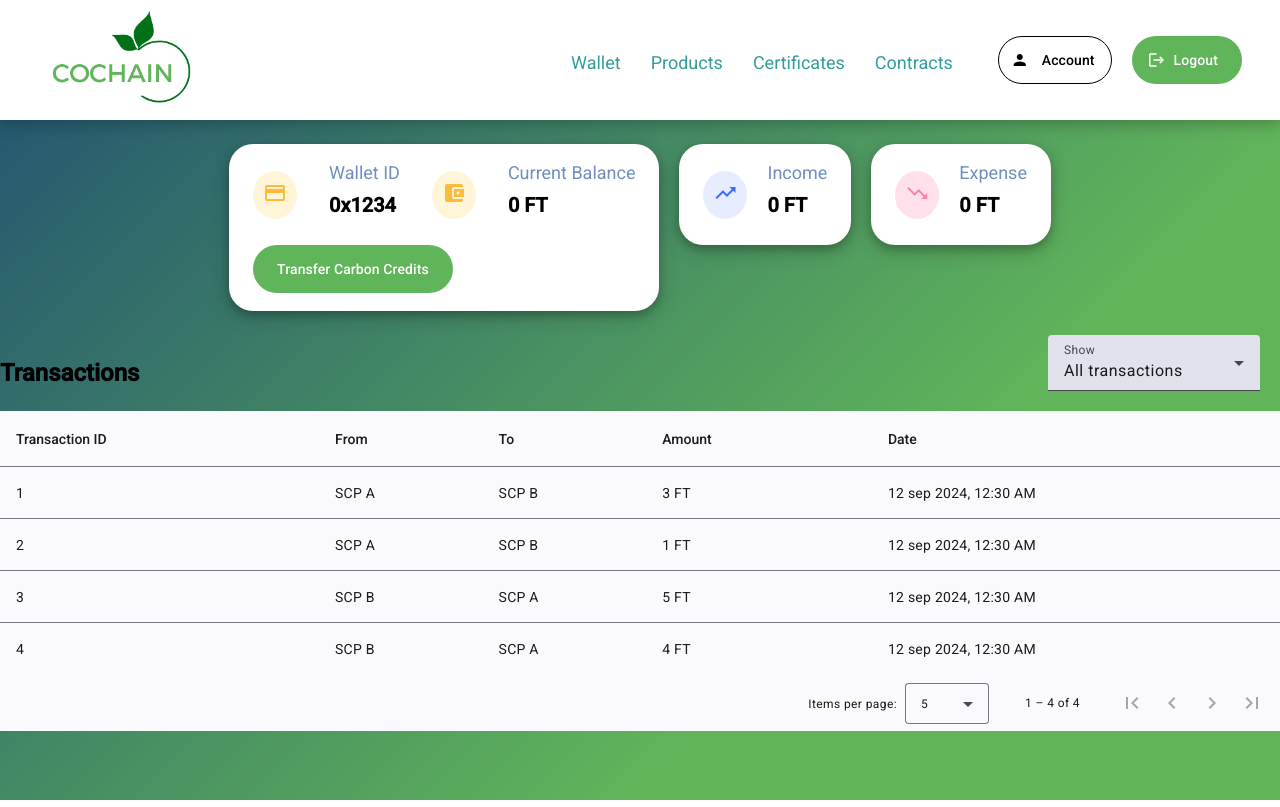
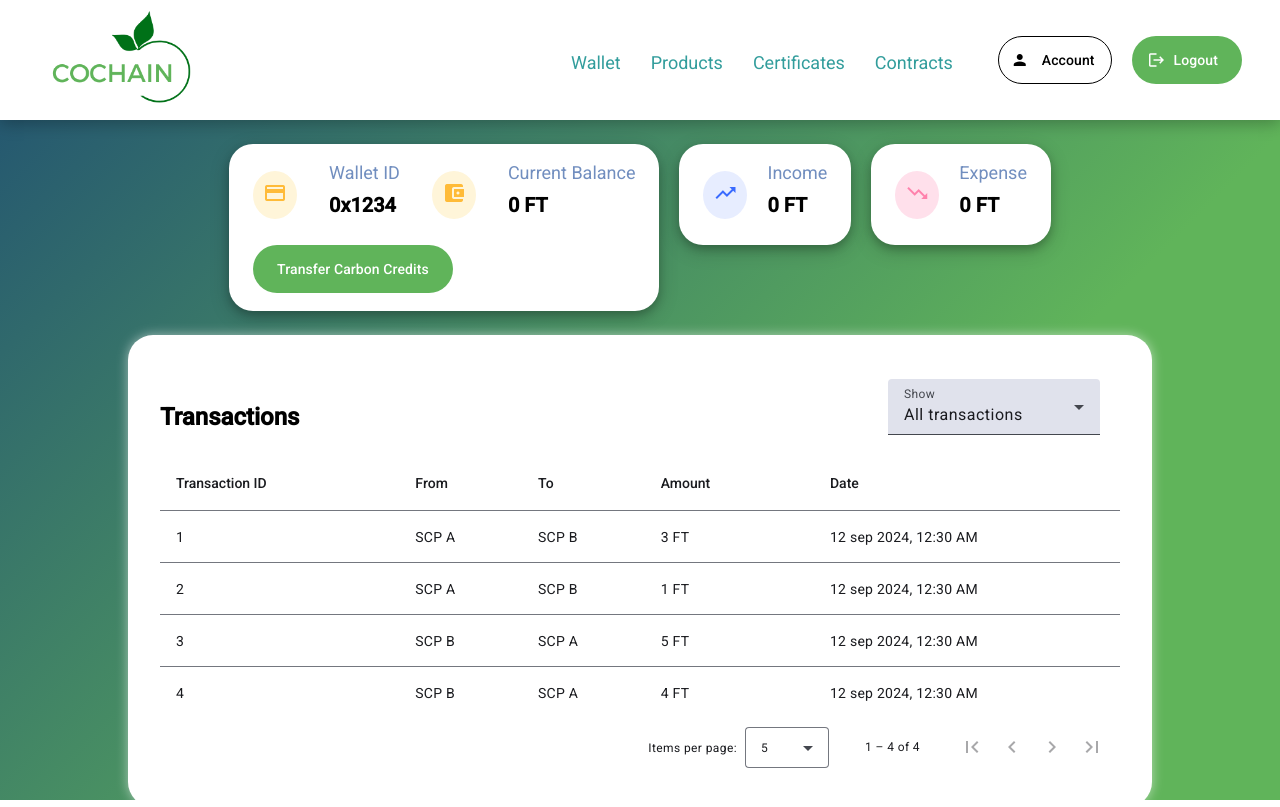
Before and after one commit to NourCheriff/cochain, an Angular app in the folder frontend/: page / in a window 1280 px wide. Built offline with nearby package versions, Linux system fonts and the light colour scheme.

Commit message:
fix: transactions table style

```diff
--- a/frontend/src/app/features/wallet/components/expenses-card/expenses-card.component.ts
+++ b/frontend/src/app/features/wallet/components/expenses-card/expenses-card.component.ts
@@ -1,5 +1,5 @@
 import { Component, Input } from '@angular/core';
-import {MatIconModule} from '@angular/material/icon'
+import { MatIconModule } from '@angular/material/icon'
 
 @Component({
   selector: 'app-expenses-card',
--- a/frontend/src/app/features/wallet/components/incomes-card/incomes-card.component.ts
+++ b/frontend/src/app/features/wallet/components/incomes-card/incomes-card.component.ts
@@ -1,5 +1,5 @@
 import { Component, Input } from '@angular/core';
-import {MatIconModule} from '@angular/material/icon'
+import { MatIconModule } from '@angular/material/icon'
 
 @Component({
   selector: 'app-incomes-card',
--- a/frontend/src/app/features/wallet/components/transactions-table/transactions-table.component.css
+++ b/frontend/src/app/features/wallet/components/transactions-table/transactions-table.component.css
@@ -0,0 +1,3 @@
+.mat-elevation-z8, .table, .paginator {
+  background-color: #FFF;
+}
--- a/frontend/src/app/features/wallet/components/wallet-info-card/wallet-info-card.component.ts
+++ b/frontend/src/app/features/wallet/components/wallet-info-card/wallet-info-card.component.ts
@@ -1,6 +1,6 @@
 import { Component, Input } from '@angular/core';
 import { MatButtonModule } from '@angular/material/button';
-import {MatIconModule} from '@angular/material/icon'
+import { MatIconModule } from '@angular/material/icon'
 
 @Component({
   selector: 'app-wallet-info-card',
--- a/frontend/src/app/features/wallet/pages/wallet/wallet.component.css
+++ b/frontend/src/app/features/wallet/pages/wallet/wallet.component.css
@@ -5,3 +5,16 @@
   gap: 20px;
   margin: 24px 0px;
 }
+
+.table-container {
+  display: flex;
+  justify-content: center;
+}
+
+.table {
+  width:75%;
+  border-radius: 25px !important;
+  box-shadow: 0px 0px 12px #FFF8 !important;
+  padding: 32px;
+  background-color: white;
+}
--- a/frontend/src/app/features/wallet/pages/wallet/wallet.component.html
+++ b/frontend/src/app/features/wallet/pages/wallet/wallet.component.html
@@ -1,8 +1,11 @@
-<div class="card-container">
+<section class="card-container">
   <app-wallet-info-card></app-wallet-info-card>
   <app-incomes-card></app-incomes-card>
   <app-expenses-card></app-expenses-card>
+</section>
+
+<div class="table-container">
+  <section class="table">
+    <app-transactions-table></app-transactions-table>
+  </section>
 </div>
-<div class="table-container">
-  <app-transactions-table></app-transactions-table>
-</div>
```
